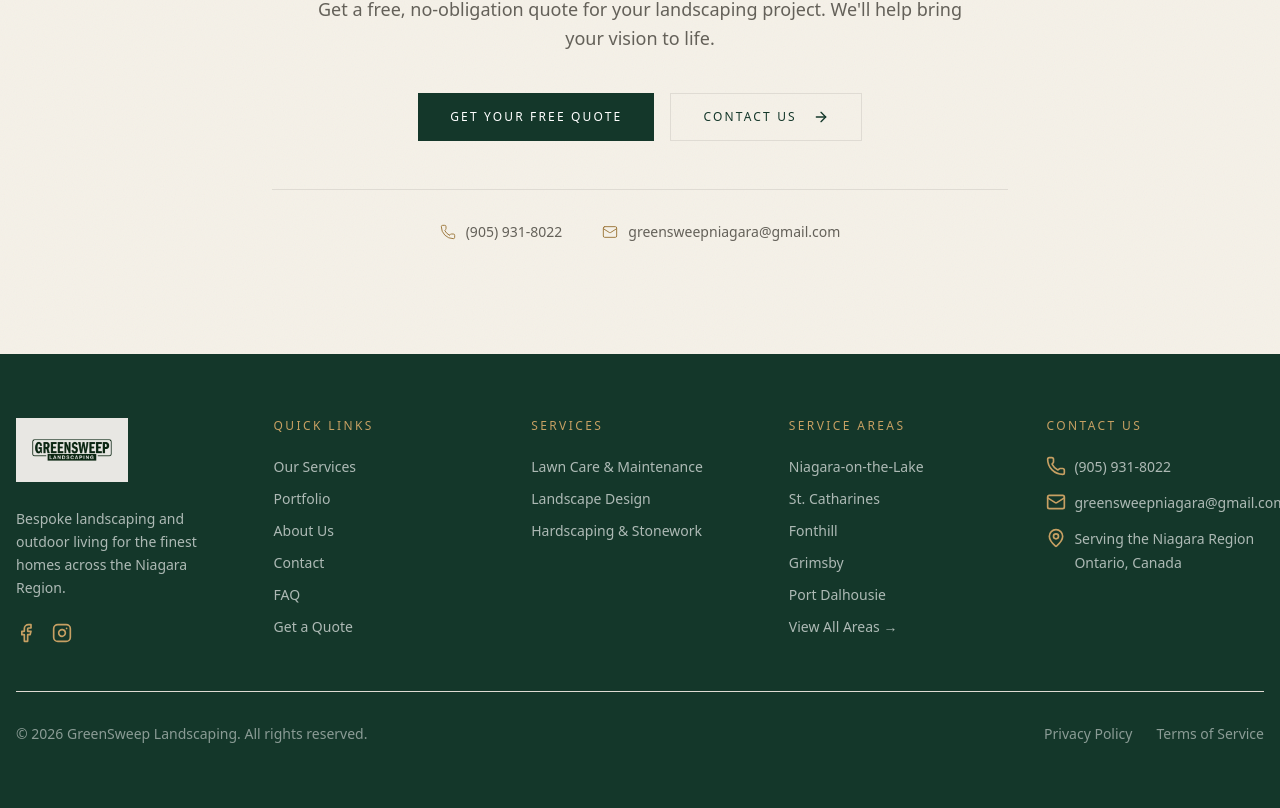
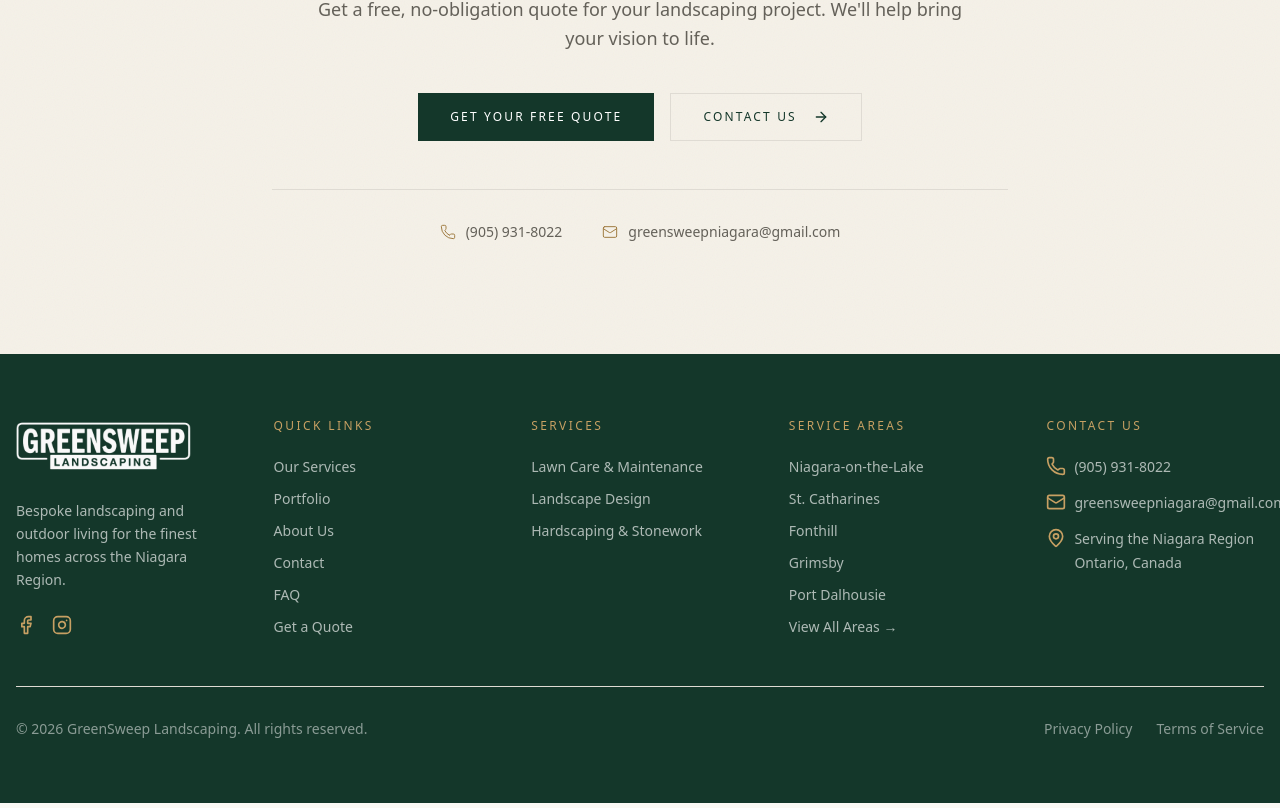
Before and after one commit to humanikio/greensweep-updated-website, a Next.js app: page / in a window 1280 px wide. Shown: the part 6559-7367 px from the top of the page. Built offline with nearby package versions, Linux system fonts and the light colour scheme.

Commit message:
Updated Logo in footer to have transparent background

```diff
--- a/src/components/site-footer.tsx
+++ b/src/components/site-footer.tsx
@@ -21,13 +21,13 @@ export function SiteFooter() {
         <div className="grid gap-10 md:grid-cols-2 lg:grid-cols-5">
           {/* Company Info */}
           <div>
-            <Link href="/" className="mb-5 inline-block rounded-sm bg-[#e8e7e3] px-4 py-3">
+            <Link href="/" className="mb-5 inline-block">
               <Image
-                src="/GreenSweep-New-Logo.jpg"
+                src="/greensweep-logo-white.png"
                 alt="GreenSweep Landscaping"
-                width={2000}
-                height={1000}
-                className="h-9 w-auto md:h-10"
+                width={1000}
+                height={320}
+                className="h-12 w-auto md:h-14"
               />
             </Link>
             <p className="mb-6 text-sm leading-relaxed text-white/65">
```
Also changed, not shown: public/greensweep-logo-white.png (added), public/greensweep-new-logo-white.png (added).
